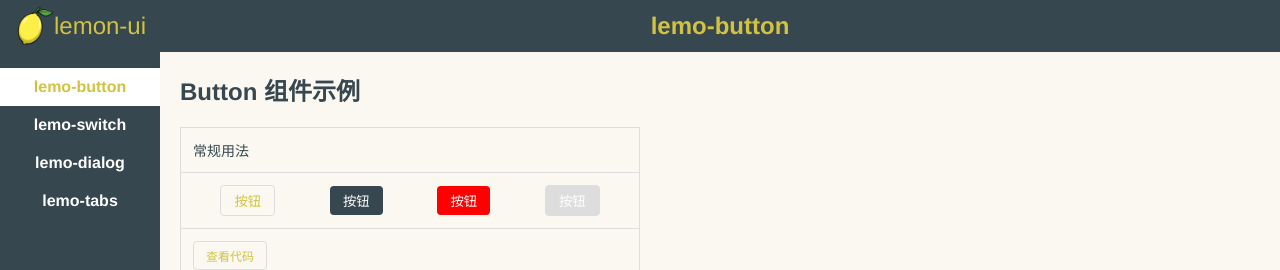
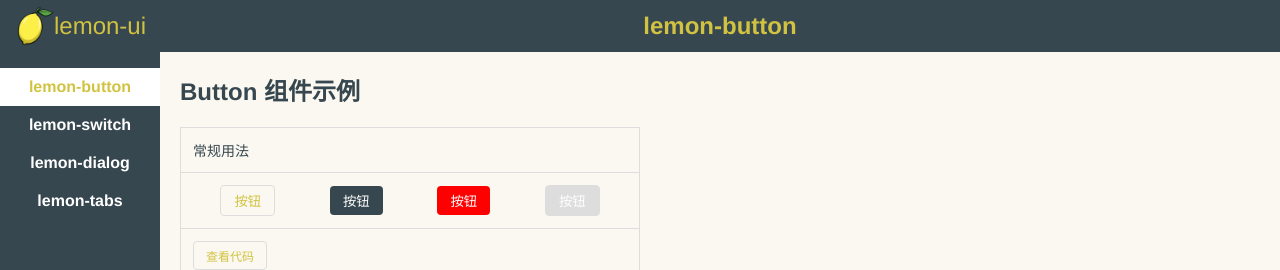
Before and after one commit to daxiancheng/lemon-ui, a Vue app: page /#/content in a window 1280 px wide. Shown: the top 270 px of the page. Built offline with nearby package versions, Linux system fonts and the light colour scheme.

Commit message:
修改lemon

```diff
--- a/src/components/sidebar.vue
+++ b/src/components/sidebar.vue
@@ -32,19 +32,19 @@ export default defineComponent({
         return [
           {
             path: "/content",
-            name: "lemo-button",
+            name: "lemon-button",
           },
           {
             path: "/content/switch",
-            name: "lemo-switch",
+            name: "lemon-switch",
           },
           {
             path: "/content/dialog",
-            name: "lemo-dialog",
+            name: "lemon-dialog",
           },
           {
             path: "/content/tabs",
-            name: "lemo-tabs",
+            name: "lemon-tabs",
           },
         ];
       },
--- a/src/utils/observable.ts
+++ b/src/utils/observable.ts
@@ -1,7 +1,7 @@
 import { reactive } from "vue";
 // vue2 的observable 用reactive代替
 export let message = reactive({
-    title: 'lemo-button',
+    title: 'lemon-button',
 })
 export let methods = {
     setTitle(title: string) {
```
